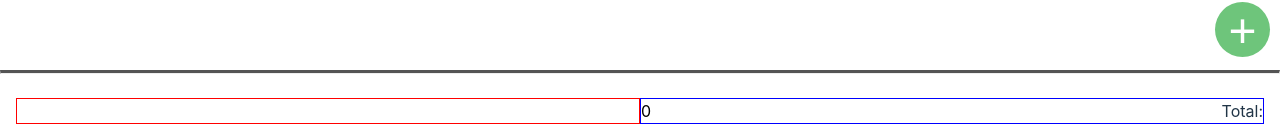
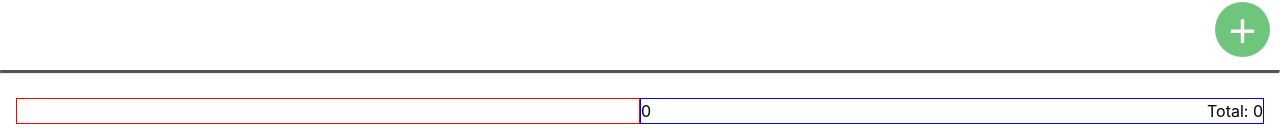
Before and after one commit to emscawas/cash-envelope, a React (Vite) app: page / in a window 1280 px wide. Shown: the part 674-811 px from the top of the page. Built offline with nearby package versions, Linux system fonts and the light colour scheme.

Commit message:
fix modal issue with close button and add actual total value

```diff
--- a/src/components/body/body.css
+++ b/src/components/body/body.css
@@ -83,6 +83,10 @@
     color: #7CD689;
 }
 
+.needs-total-budget {
+    color: black;
+}
+
 .lists-tracker {
     height: 68vh;
 }
--- a/src/components/body/body.tsx
+++ b/src/components/body/body.tsx
@@ -6,6 +6,7 @@ import NeedsLists from "./lists/needs";
 function BudgetPlanner() {
   const [income, setIncome] = useState("");
   const [needsPercentage, setNeedsPercentage] = useState("50");
+  const [totalActual, setTotalActual] = useState(0);
 
   const handleIncomeChange = (e: React.ChangeEvent<HTMLInputElement>) => {
     const value = e.target.value.replace(/,/g, "");
@@ -27,7 +28,11 @@ function BudgetPlanner() {
     const totalIncome = Number(income.replace(/,/g, ""));
     const needsPercentageValue =
       Number(needsPercentage.replace(/%/g, "")) / 100;
-    return totalIncome * needsPercentageValue;
+    return Math.round(totalIncome * needsPercentageValue * 100) / 100;
+  };
+
+  const handleTotalActualChange = (total: number) => {
+    setTotalActual(total);
   };
 
   return (
@@ -61,7 +66,7 @@ function BudgetPlanner() {
       <Divider pixel="3" />
       {/* component for list of budgets allocated */}
       <div className="lists-tracker">
-        <NeedsLists />
+        <NeedsLists onTotalActualChange={handleTotalActualChange} />
       </div>
       <Divider pixel="3" />
       {/* component for footer */}
@@ -69,7 +74,7 @@ function BudgetPlanner() {
         <div className="dl-buttons"></div>
         <div className="total-texts">
           <span className="total-needs">{calculateTotalNeeds()}</span>
-          <span className="needs-total-budget">Total:</span>
+          <span className="needs-total-budget">Total: {totalActual.toLocaleString()}</span>
         </div>
       </div>
     </div>
--- a/src/components/body/lists/needs.tsx
+++ b/src/components/body/lists/needs.tsx
@@ -8,7 +8,7 @@ interface NeedItem {
   description: string;
 }
 
-function NeedsLists() {
+function NeedsLists({ onTotalActualChange }: Readonly<{ onTotalActualChange: (total: number) => void }>) {
   const [isModalOpen, setIsModalOpen] = useState(false);
   const [budgetValue, setBudgetValue] = useState("");
   const [actualValue, setActualValue] = useState("");
@@ -25,6 +25,7 @@ function NeedsLists() {
       if (nameRef.current) nameRef.current.value = item.name;
       if (descriptionRef.current) descriptionRef.current.value = item.description;
     }
+    calculateTotalActual(needsList);
   }, [isEditMode, currentIndex, needsList]);
 
   const handleFormSubmit = () => {
@@ -33,7 +34,6 @@ function NeedsLists() {
 
     if (budgetValue && actualValue && name) {
       const newItem = { budget: budgetValue, actual: actualValue, name, description };
-      console.log("newItem", newItem);
       if (isEditMode && currentIndex !== null) {
         const updatedList = [...needsList];
         updatedList[currentIndex] = newItem;
@@ -87,6 +87,12 @@ function NeedsLists() {
     if (nameRef.current) nameRef.current.value = '';
     if (descriptionRef.current) descriptionRef.current.value = '';
     setIsModalOpen(false);
+    setIsEditMode(false);
+  };
+
+  const calculateTotalActual = (list: NeedItem[]) => {
+    const total = list.reduce((sum, item) => sum + Number(item.actual.replace(/,/g, '')), 0);
+    onTotalActualChange(total);
   };
 
   return (
```
